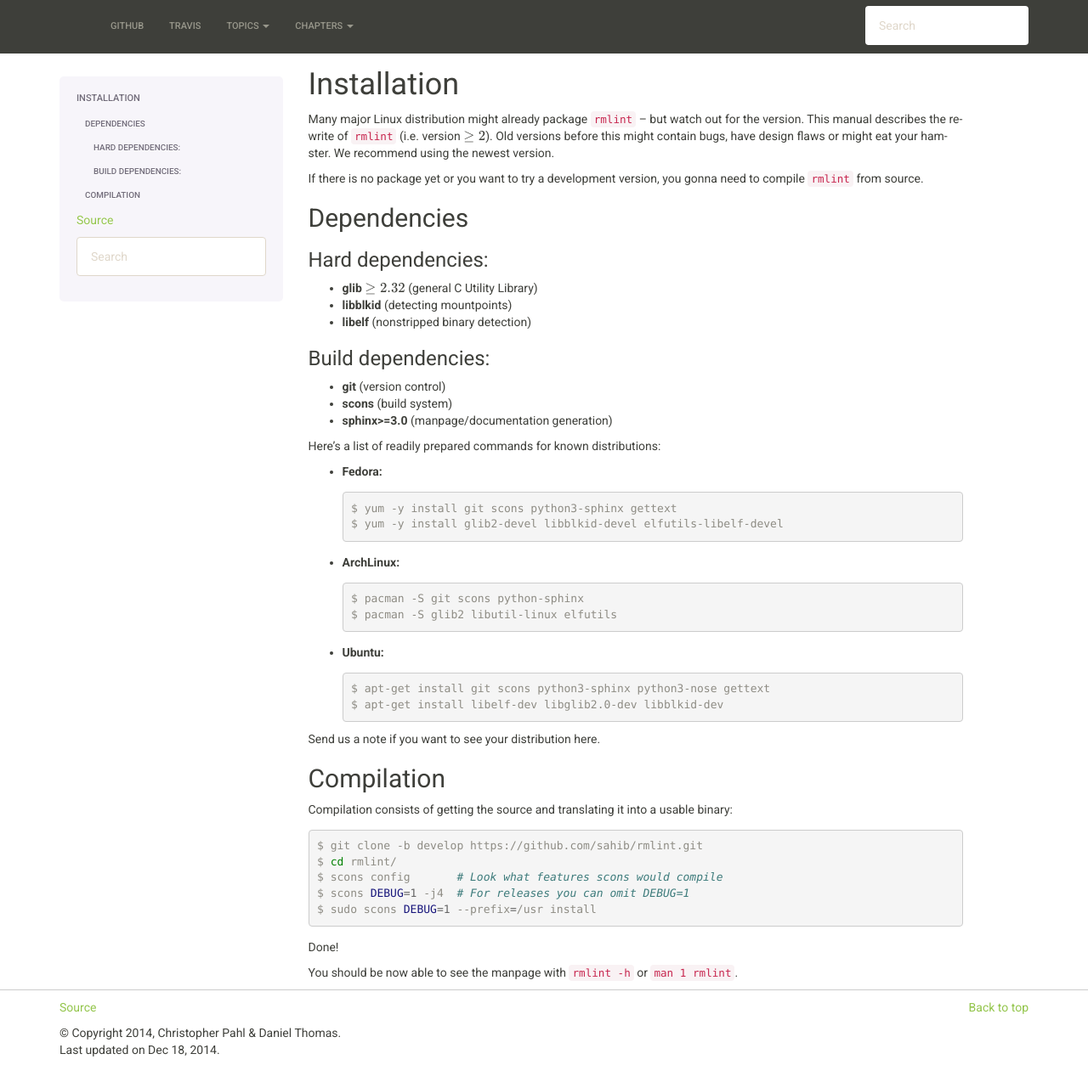
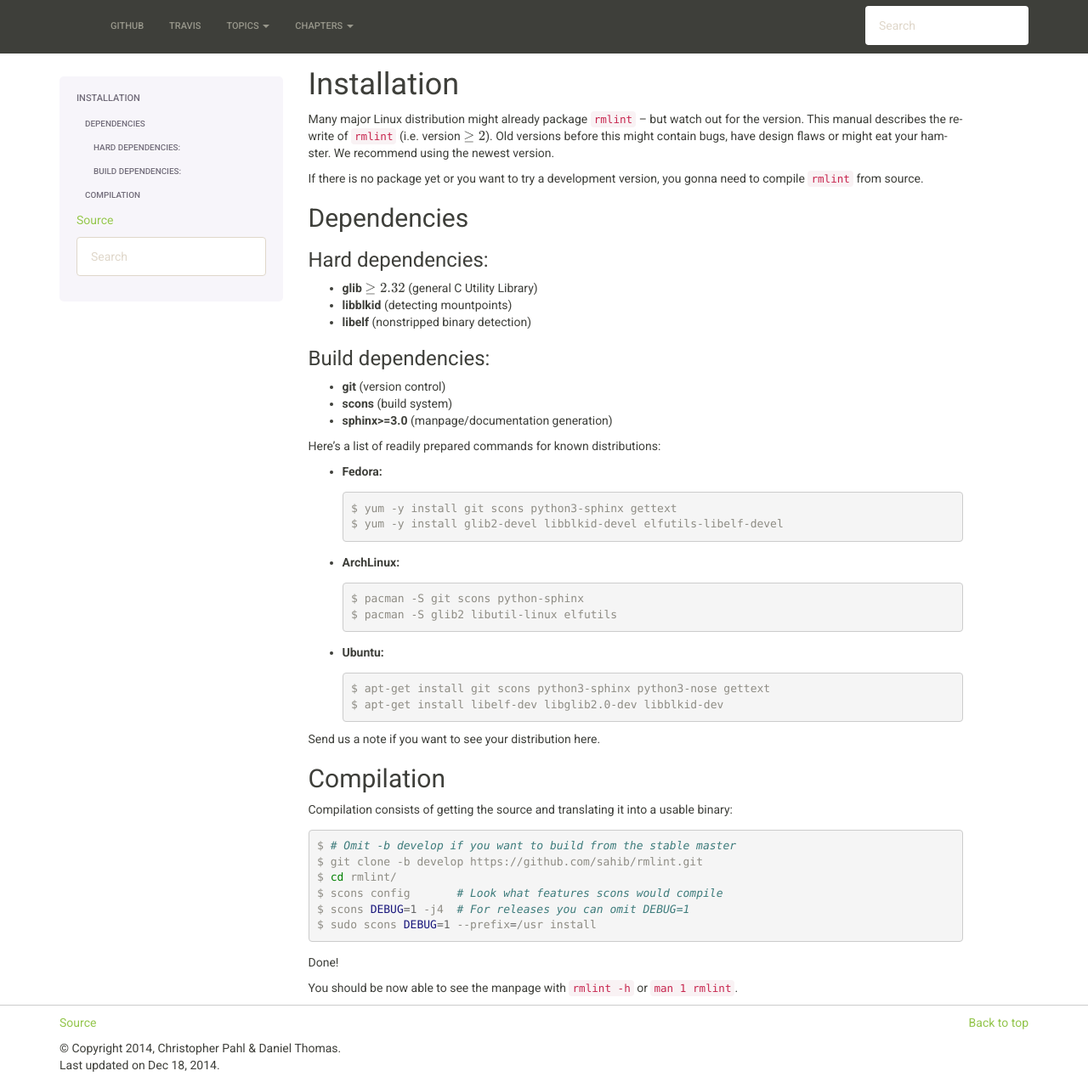
Before and after one commit to sahib/rmlint, a Sphinx documentation site: the page built from docs/install.rst, in a window 1280 px wide and 1274 px high. Shown: the whole window at 85% size. Built offline with Sphinx 7.4.7, drawn with Linux system fonts in a browser that asks for light colours.

```diff
--- a/docs/install.rst
+++ b/docs/install.rst
@@ -60,6 +60,7 @@
 
 .. code-block:: bash
 
+   $ # Omit -b develop if you want to build from the stable master
    $ git clone -b develop https://github.com/sahib/rmlint.git
    $ cd rmlint/
    $ scons config       # Look what features scons would compile
```
Also changed, not shown: 1 other file.
